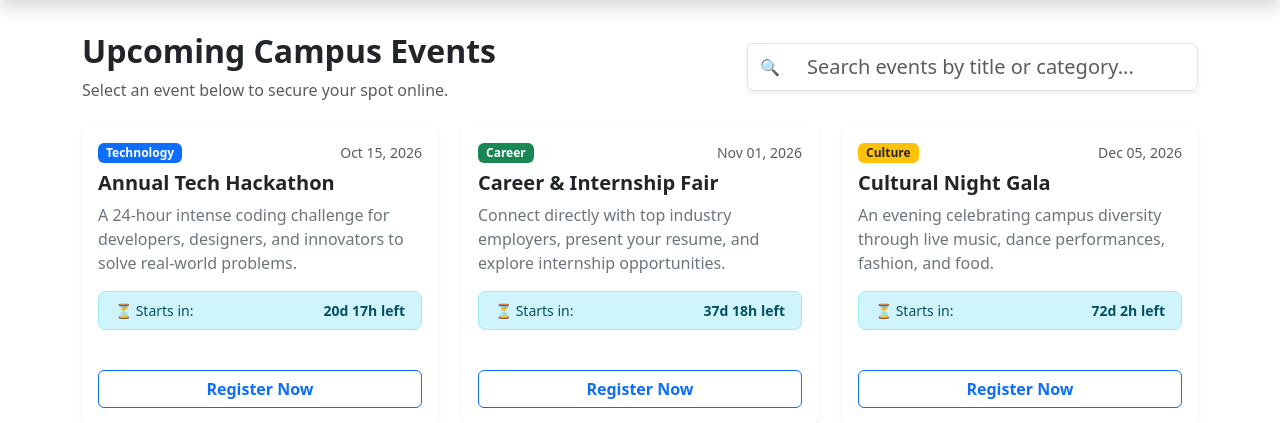
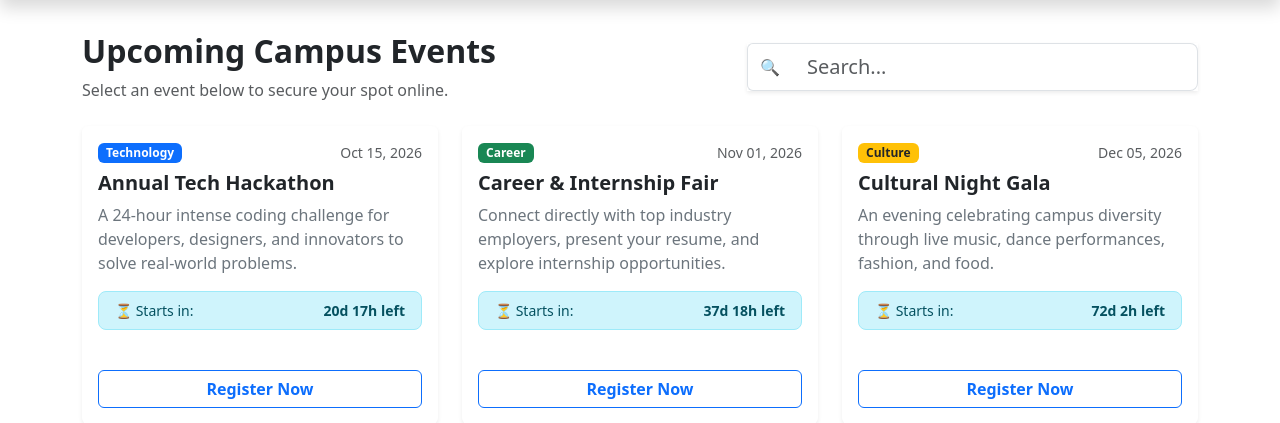
Before and after one commit to obiero001/event_management_system, a PHP site: page /event.php in a window 1280 px wide. Shown: the part 63-486 px from the top of the page. Run offline with PHP 8.4, Linux system fonts and the light colour scheme.

Commit message:
event_php change

```diff
--- a/event.php
+++ b/event.php
@@ -46,7 +46,7 @@ $events = [
     <div class="col-lg-5">
         <div class="input-group shadow-sm">
             <span class="input-group-text bg-white border-end-0">🔍</span>
-            <input type="text" id="eventSearch" class="form-control form-control-lg border-start-0 shadow-none" placeholder="Search events by title or category...">
+            <input type="text" id="eventSearch" class="form-control form-control-lg border-start-0 shadow-none" placeholder="Search...">
         </div>
     </div>
 </div>
```
